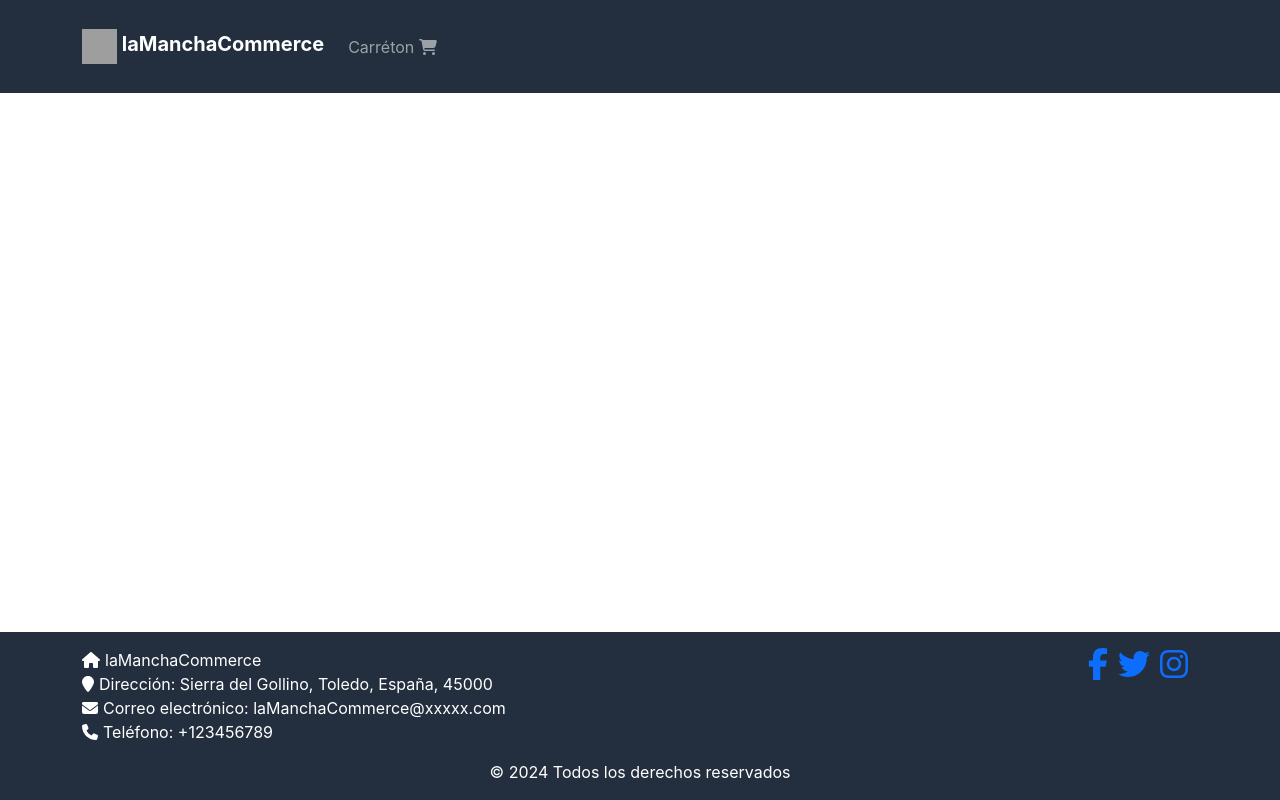
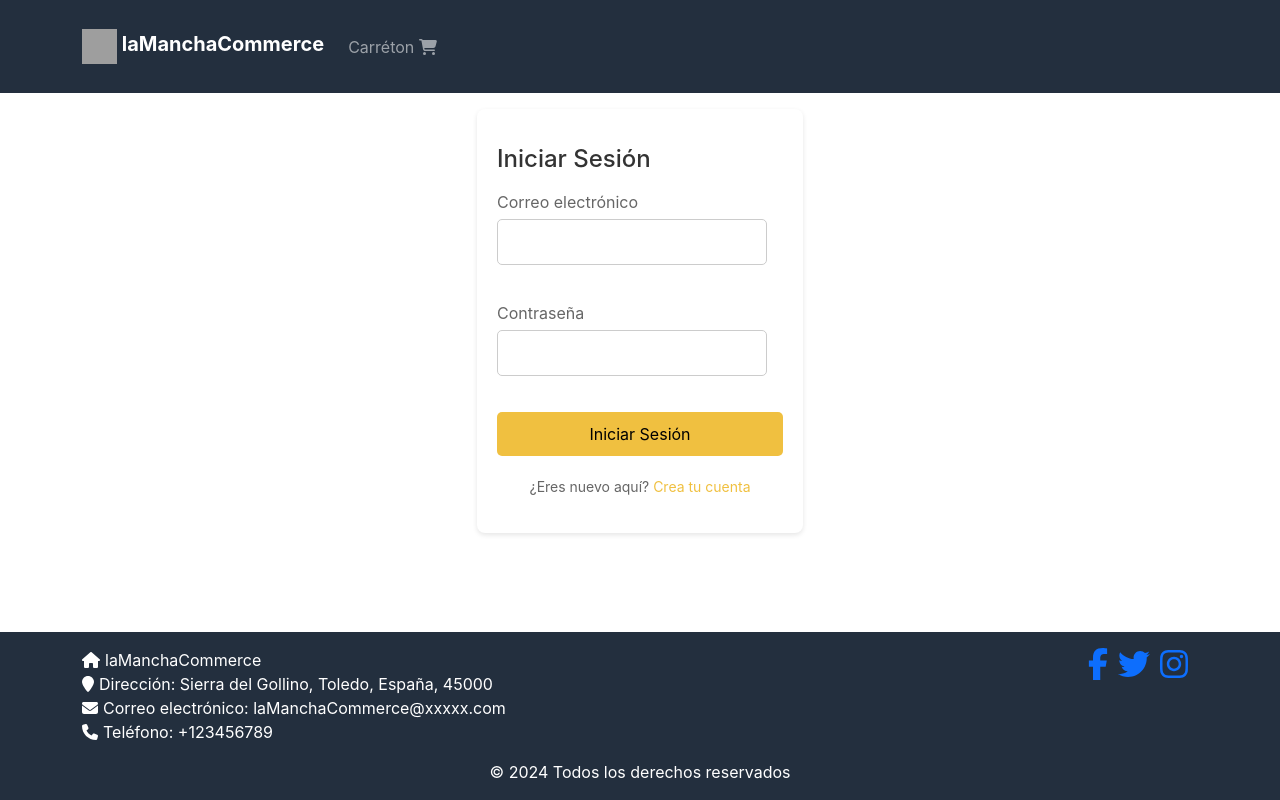
Before and after one commit to AlfredoDeCarglass/eCommerceTfg, a React (Create React App) app in the folder frontend/: page /signin in a window 1280 px wide. Built offline with nearby package versions, Linux system fonts and the light colour scheme; grey boxes are pictures that could not be loaded.

Commit message:
feat: add login screen

```diff
--- a/frontend/src/App.js
+++ b/frontend/src/App.js
@@ -22,6 +22,7 @@ import {
 import { useContext } from 'react';
 import { Store } from './Store';
 import CartScreen from './screens/CartScreen';
+import SigninScreen from './screens/SigninScreen';
 
 function App() {
   const { state } = useContext(Store);
@@ -67,6 +68,7 @@ function App() {
               <Route path="/product/:slug" element={<ProductScreen />} />
               <Route path="/" element={<HomeScreen />} />
               <Route path="/cart" element={<CartScreen />} />
+              <Route path="/signin" element={<SigninScreen />} />
             </Routes>
           </Container>
         </main>
--- a/frontend/src/index.css
+++ b/frontend/src/index.css
@@ -72,3 +72,56 @@ header a {
 .img-thumbnail {
   height: 80px;
 }
+
+.small-container {
+  width: 350px;
+}
+.small-container h1 {
+  margin-top: 0;
+  margin-bottom: 20px;
+  font-size: 24px;
+  color: #333;
+}
+
+.login-form {
+  background-color: #fff;
+  padding: 20px;
+  border-radius: 8px;
+  box-shadow: 0 2px 5px rgba(0, 0, 0, 0.1);
+}
+
+.input-group {
+  margin-bottom: 20px;
+}
+
+.input-group label {
+  display: block;
+  margin-bottom: 5px;
+  color: #666;
+}
+
+.input-group input {
+  width: 100%;
+  padding: 10px;
+  border: 1px solid #ccc;
+  border-radius: 5px;
+}
+.button {
+  width: 100%;
+  padding: 10px;
+  border: none;
+  border-radius: 5px;
+  cursor: pointer;
+}
+
+.bottom-text {
+  margin-top: 20px;
+  text-align: center;
+  font-size: 14px;
+  color: #666;
+}
+
+.bottom-text a {
+  color: #f0c040;
+  text-decoration: none;
+}
--- /dev/null
+++ b/frontend/src/screens/SigninScreen.js
@@ -0,0 +1,43 @@
+import { Link, useLocation } from 'react-router-dom';
+import Container from 'react-bootstrap/Container';
+import Form from 'react-bootstrap/Form';
+import Button from 'react-bootstrap/Button';
+import { Helmet } from 'react-helmet-async';
+
+export default function SigninScreen() {
+  const { search } = useLocation();
+  const redirectInUrl = new URLSearchParams(search).get('redirect');
+  const redirect = redirectInUrl ? redirectInUrl : '/';
+  return (
+    <Container className="small-container">
+      <Helmet>
+        <title>Iniciar Sesión</title>
+      </Helmet>
+
+      <Form className="login-form">
+        <h1 className="my-3">Iniciar Sesión</h1>
+        <div className="input-group">
+          <Form.Group className="mb-3" controlId="email">
+            <Form.Label>Correo electrónico</Form.Label>
+            <Form.Control type="email" required />
+          </Form.Group>
+        </div>
+        <div className="input-group">
+          <Form.Group className="mb-3" controlId="password">
+            <Form.Label>Contraseña</Form.Label>
+            <Form.Control type="password" required />
+          </Form.Group>
+        </div>
+        <div className="mb-3">
+          <Button className="button" type="submit">
+            Iniciar Sesión
+          </Button>
+        </div>
+        <div className="mb-3 bottom-text">
+          ¿Eres nuevo aquí?{' '}
+          <Link to={`/signup?redirect=${redirect}`}>Crea tu cuenta</Link>
+        </div>
+      </Form>
+    </Container>
+  );
+}
```
